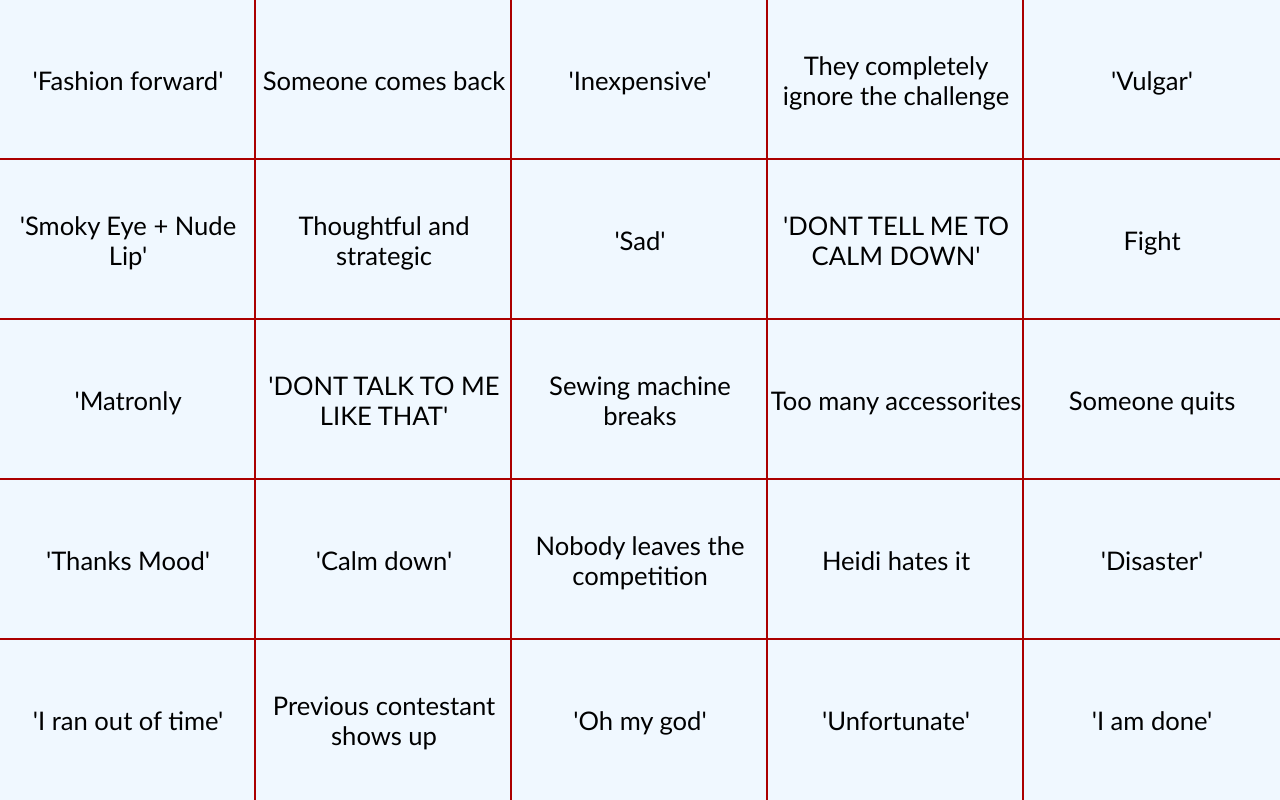
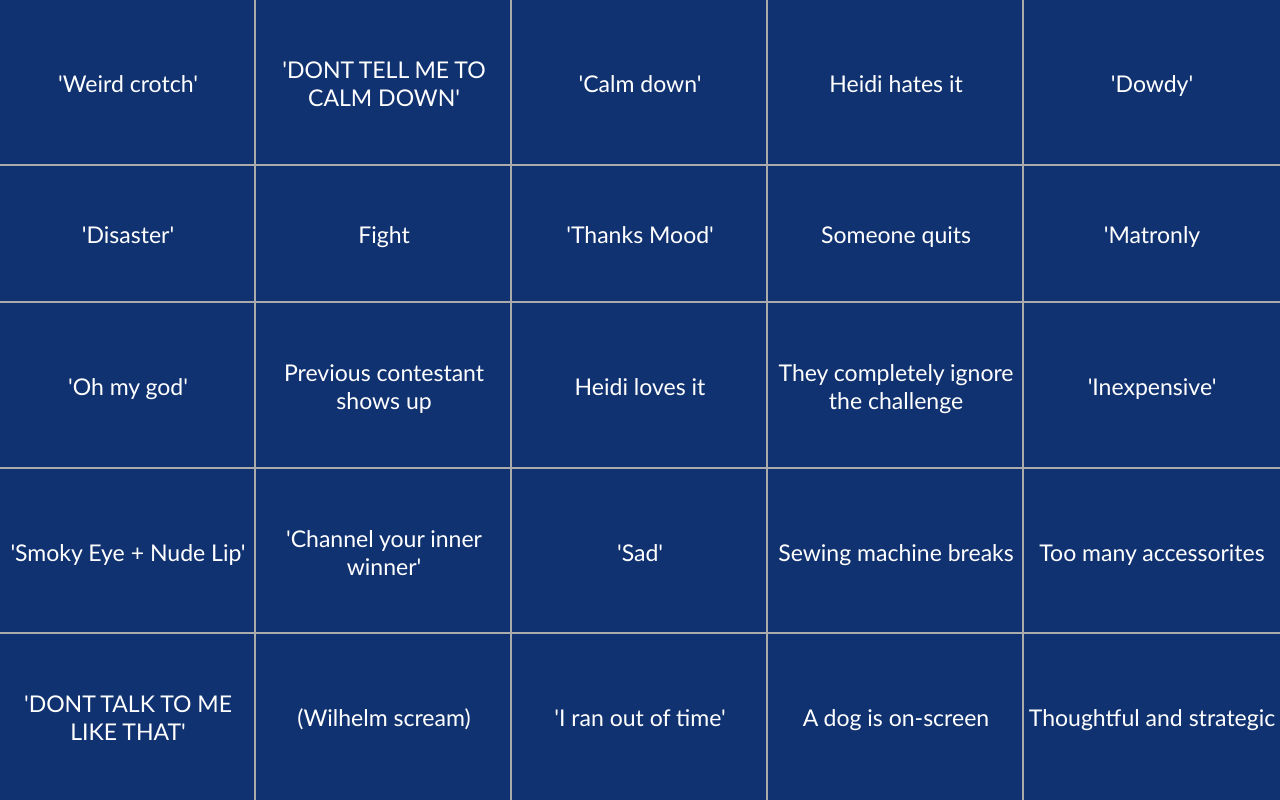
Before and after one commit to Mewse/makeitbingo, a React (Create React App) app: page / in a window 1280 px wide. Built offline with nearby package versions, Linux system fonts and the light colour scheme.

Commit message:
Change styling More prompts

```diff
--- a/src/App.js
+++ b/src/App.js
@@ -36,7 +36,8 @@ const allPrompts = [
   "Thoughtful and strategic",
   "'Channel your inner winner'",
   "'Dowdy'",
-  "'Unfortunate'"
+  "'Unfortunate'",
+  "'Weird crotch'"
 ]
 
 const selectPrompt = (previousSelection) => {
--- a/src/bingo.css
+++ b/src/bingo.css
@@ -7,20 +7,20 @@
 
 .bingo-square {
     flex-basis: 20%;
-    background-color: aliceblue;
+    background-color: rgb(17, 50, 112);
     text-align: center;
-    outline: 2px inset red;
+    outline: 2px inset white;
     vertical-align: middle;
     display: flex;
     flex-direction: column;
     justify-content: center;
     cursor:pointer;
     font-family: 'Gill Sans', 'Gill Sans MT', Calibri, 'Trebuchet MS', sans-serif;
-    font-size: 2vw;
+    font-size: 1.8vw;
+    color: white;
 }
 
-
 .selected {
-    background-color: crimson;
+    background-color: rgb(196, 29, 29);
     color: white;
 }
```
